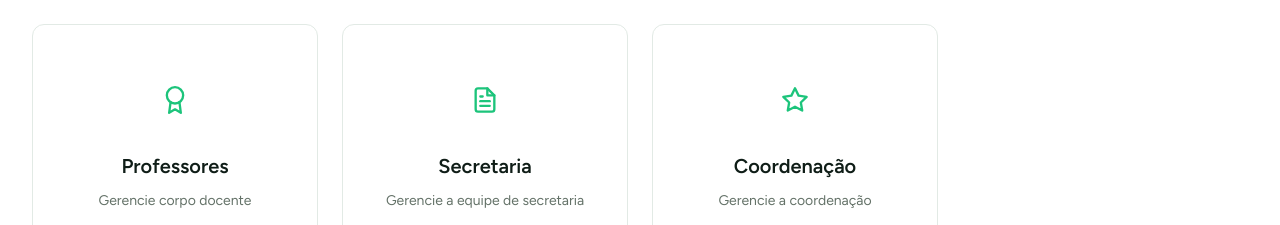
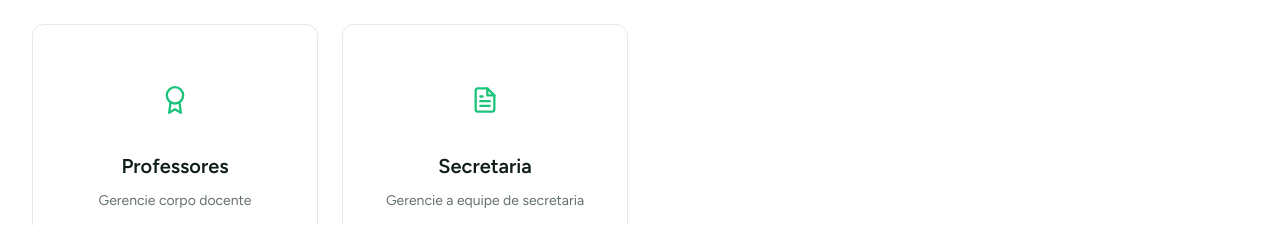
Before and after one commit to EduardoTagliamento/TccEcossistemaEscolar, a Next.js app in the folder frontend/: page /dashboard/1/gestao-dados in a window 1280 px wide. Shown: the part 575-800 px from the top of the page. Built offline with nearby package versions, Linux system fonts and the light colour scheme; no server answers.

Commit message:
gestao dados secretaria + coodernação

```diff
--- a/frontend/app/dashboard/[escolaGUID]/gestao-dados/page.tsx
+++ b/frontend/app/dashboard/[escolaGUID]/gestao-dados/page.tsx
@@ -11,10 +11,12 @@ import * as AlunoAPI from '@/lib/api/aluno.api';
 import * as ProfessorAPI from '@/lib/api/professor.api';
 import * as VinculoAPI from '@/lib/api/escolaxusuarioxfuncao.api';
 import { Icon, IconName } from '@/components/Icon';
+import { useAuth } from '@/lib/auth/AuthContext';
 
 // FuncaoId: 1=Coordenação 2=Secretaria 3=Professor 4=Responsável 5=Aluno 6=Direção
 const FUNCAO_ID_COORDENACAO = 1;
 const FUNCAO_ID_SECRETARIA = 2;
+const FUNCAO_ID_DIRECAO = 6;
 
 interface Modulo {
   id: string;
@@ -24,25 +26,63 @@ interface Modulo {
   contador?: number;
 }
 
+interface EscolaComFuncoes {
+  escola: { EscolaGUID: string };
+  funcoes: Array<{ FuncaoId: number; Status: 'Ativo' | 'Inativo' | 'Finalizado' }>;
+}
+
+const MODULOS_BASE: Modulo[] = [
+  { id: 'cursos', nome: 'Cursos', descricao: 'Gerencie cursos técnicos', icone: 'layers' },
+  { id: 'materias', nome: 'Matérias', descricao: 'Gerencie disciplinas', icone: 'book-open' },
+  { id: 'turmas', nome: 'Turmas', descricao: 'Gerencie turmas/classes', icone: 'grid' },
+  { id: 'alunos', nome: 'Alunos', descricao: 'Gerencie matrículas', icone: 'users' },
+  { id: 'professores', nome: 'Professores', descricao: 'Gerencie corpo docente', icone: 'award' },
+  { id: 'secretaria', nome: 'Secretaria', descricao: 'Gerencie a equipe de secretaria', icone: 'file-text' },
+  { id: 'coordenacao', nome: 'Coordenação', descricao: 'Gerencie a coordenação', icone: 'star' },
+];
+
 export default function GestaoDadosPage() {
   const params = useParams();
   const escolaGUID = (params?.escolaGUID as string) || '';
-  const [modulos, setModulos] = useState<Modulo[]>([
-    { id: 'cursos', nome: 'Cursos', descricao: 'Gerencie cursos técnicos', icone: 'layers' },
-    { id: 'materias', nome: 'Matérias', descricao: 'Gerencie disciplinas', icone: 'book-open' },
-    { id: 'turmas', nome: 'Turmas', descricao: 'Gerencie turmas/classes', icone: 'grid' },
-    { id: 'alunos', nome: 'Alunos', descricao: 'Gerencie matrículas', icone: 'users' },
-    { id: 'professores', nome: 'Professores', descricao: 'Gerencie corpo docente', icone: 'award' },
-    { id: 'secretaria', nome: 'Secretaria', descricao: 'Gerencie a equipe de secretaria', icone: 'file-text' },
-    { id: 'coordenacao', nome: 'Coordenação', descricao: 'Gerencie a coordenação', icone: 'star' },
-  ]);
+  const { usuario, token } = useAuth();
+  const [modulos, setModulos] = useState<Modulo[]>(MODULOS_BASE);
   const [loading, setLoading] = useState(true);
+  const [ehDirecaoAtiva, setEhDirecaoAtiva] = useState(false);
+
+  useEffect(() => {
+    if (escolaGUID && usuario) {
+      verificarDirecao();
+    }
+    // eslint-disable-next-line react-hooks/exhaustive-deps
+  }, [escolaGUID, usuario]);
 
   useEffect(() => {
     if (escolaGUID) {
       carregarContadores();
     }
+    // eslint-disable-next-line react-hooks/exhaustive-deps
   }, [escolaGUID]);
+
+  const verificarDirecao = async () => {
+    if (!usuario) return;
+    try {
+      const response = await fetch(`/api/usuario/${usuario.UsuarioCPF}/escolas`, {
+        headers: { Authorization: `Bearer ${token}` },
+      });
+      const data = await response.json();
+      if (!response.ok) return;
+
+      const escolas: EscolaComFuncoes[] = data?.data?.escolas || [];
+      const escolaSelecionada = escolas.find((item) => item.escola.EscolaGUID === escolaGUID);
+      const funcoesAtivas = (escolaSelecionada?.funcoes || [])
+        .filter((funcao) => funcao.Status === 'Ativo')
+        .map((funcao) => funcao.FuncaoId);
+
+      setEhDirecaoAtiva(funcoesAtivas.includes(FUNCAO_ID_DIRECAO));
+    } catch (error) {
+      console.error('Erro ao verificar função de Direção:', error);
+    }
+  };
 
   const carregarContadores = async () => {
     try {
@@ -105,7 +145,9 @@ export default function GestaoDadosPage() {
         </div>
       ) : (
         <div className={styles.grid}>
-          {modulos.map((modulo) => (
+          {modulos
+            .filter((modulo) => modulo.id !== 'coordenacao' || ehDirecaoAtiva)
+            .map((modulo) => (
             <Link
               key={modulo.id}
               href={`/dashboard/${escolaGUID}/gestao-dados/${modulo.id}`}
```
